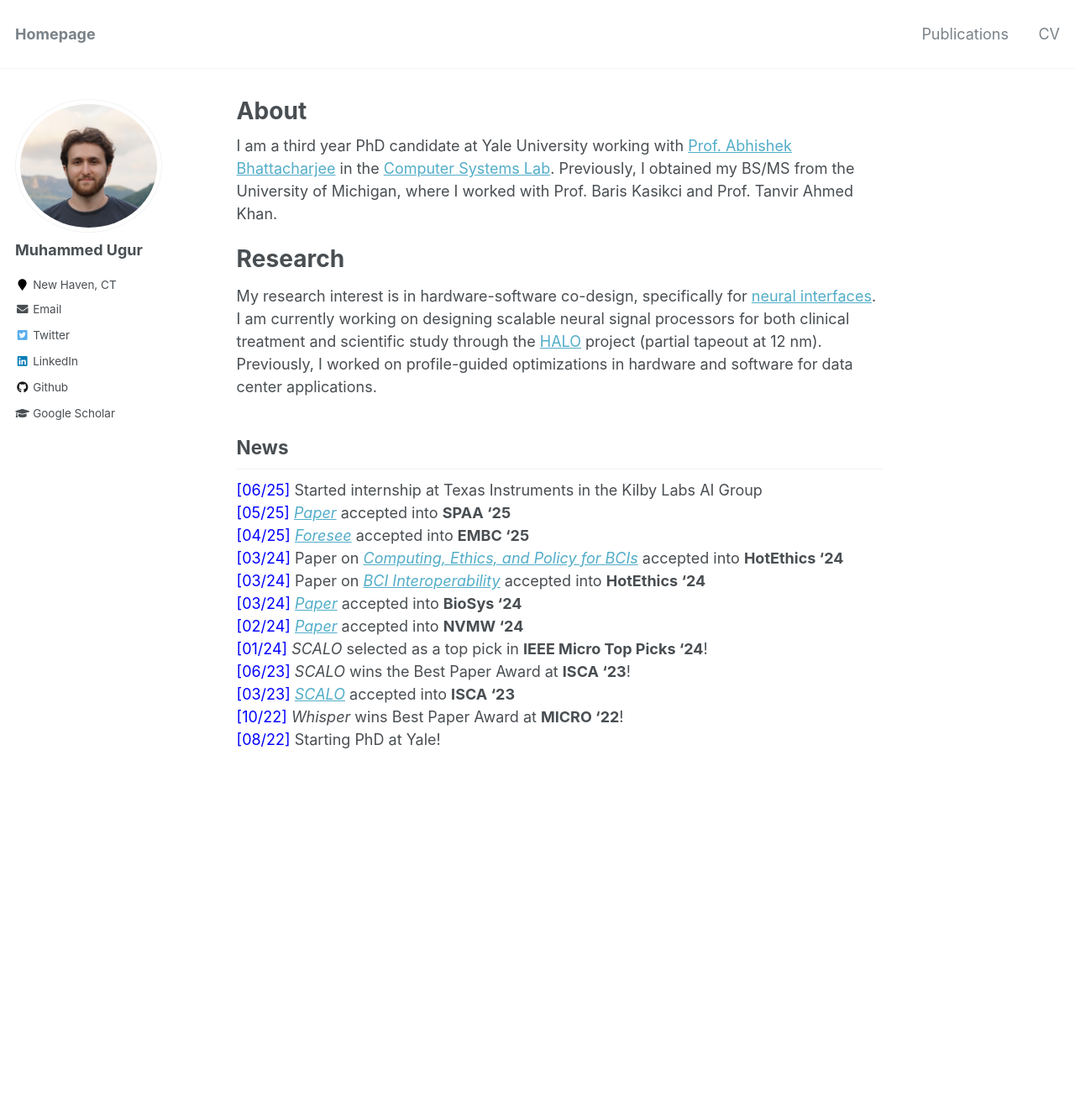
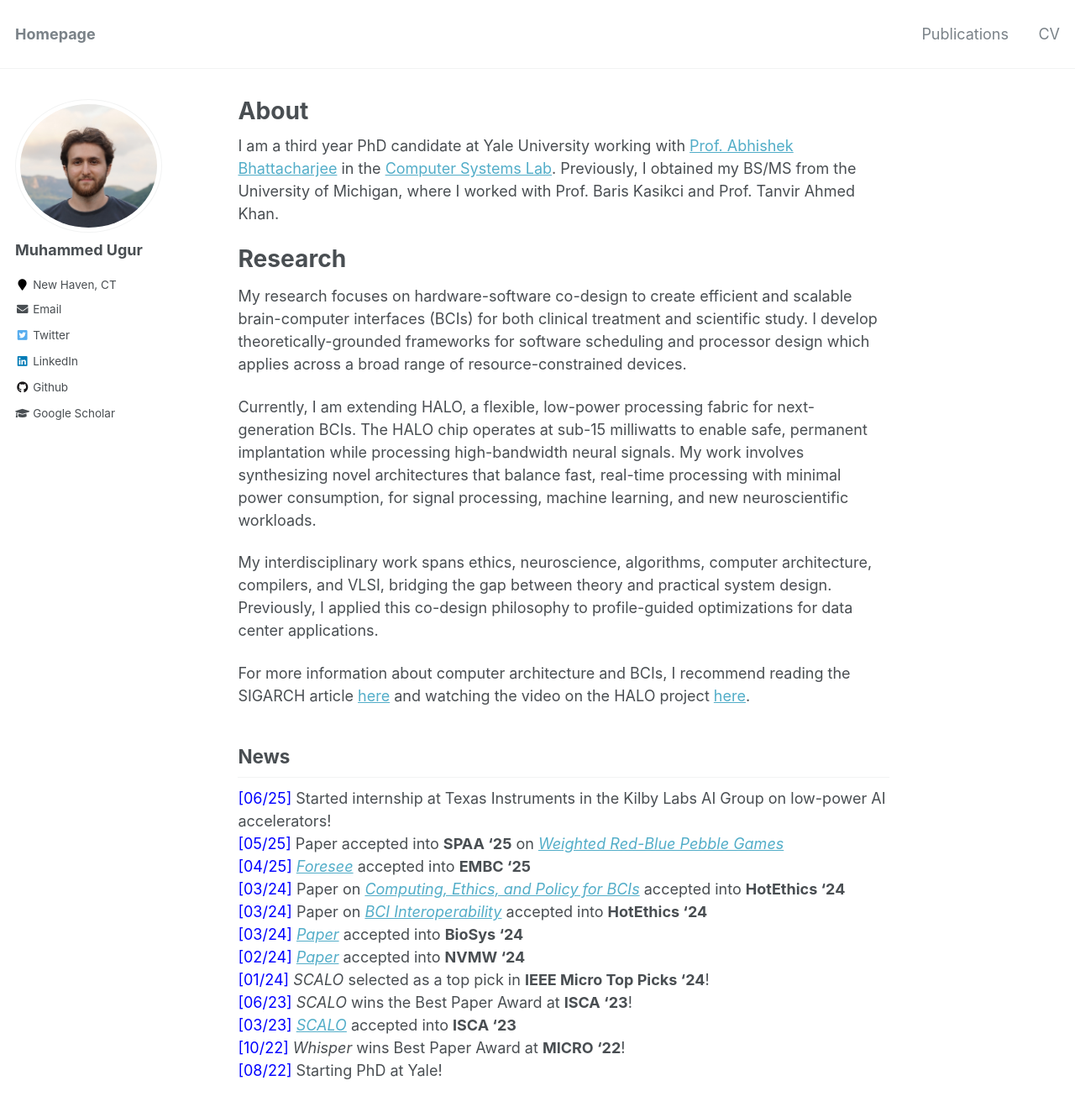
Before and after one commit to meugur/meugur.github.io, a Jekyll site: the page built from _pages/about.md, in a window 1280 px wide and 1338 px high. Shown: the top 1324 px of the window at 84% size. Built offline with Jekyll 4.4.1, drawn with Linux system fonts in a browser that asks for light colours.

```diff
--- a/_pages/about.md
+++ b/_pages/about.md
@@ -16,19 +16,25 @@ Prof. Tanvir Ahmed Khan.
 Research
 ======
 
-My research interest is in hardware-software co-design, specifically for
-[neural interfaces](https://www.sigarch.org/the-brain-computer-interfacing-landscape-for-computer-architects).
-I am currently working on designing scalable neural signal processors for both
-clinical treatment and scientific study through the
-[HALO](https://www.youtube.com/watch?v=eenFPogXcq4) project (partial tapeout
-at 12 nm). Previously, I worked on profile-guided optimizations in hardware
-and software for data center applications.
+My research focuses on hardware-software co-design to create efficient and scalable brain-computer interfaces (BCIs) for both clinical treatment and scientific study.
+I develop theoretically-grounded frameworks for software scheduling and processor design which applies across a broad range of resource-constrained devices.
+
+Currently, I am extending HALO, a flexible, low-power processing fabric for next-generation BCIs.
+The HALO chip operates at sub-15 milliwatts to enable safe, permanent implantation while processing high-bandwidth neural signals.
+My work involves synthesizing novel architectures that balance fast, real-time processing with minimal power consumption, for signal processing, machine learning, and new neuroscientific workloads.
+
+My interdisciplinary work spans ethics, neuroscience, algorithms, computer architecture, compilers, and VLSI, bridging the gap between theory and practical system design.
+Previously, I applied this co-design philosophy to profile-guided optimizations for data center applications.
+
+For more information about computer architecture and BCIs,
+I recommend reading the SIGARCH article [here](https://www.sigarch.org/the-brain-computer-interfacing-landscape-for-computer-architects) and
+watching the video on the HALO project [here](https://www.youtube.com/watch?v=eenFPogXcq4).
 
 News
 -----
-<span style="color:blue">[06/25]</span> Started internship at Texas Instruments in the Kilby Labs AI Group
-<span style="color:blue">[05/25]</span> [_Paper_](https://meugur.github.io/files/spaa-25.pdf) accepted into **SPAA '25**
-<span style="color:blue">[04/25]</span> [_Foresee_](https://meugur.github.io/files/foresee-25.pdf) accepted into **EMBC '25**
+<span style="color:blue">[06/25]</span> Started internship at Texas Instruments in the Kilby Labs AI Group on low-power AI        accelerators!
+<span style="color:blue">[05/25]</span> Paper accepted into **SPAA '25** on [_Weighted Red-Blue Pebble Games_](https://meugur.github.io/files/wrbpg-spaa-25.pdf)
+<span style="color:blue">[04/25]</span> [_Foresee_](https://meugur.github.io/files/foresee-embc-25.pdf) accepted into **EMBC '25**
 <span style="color:blue">[03/24]</span> Paper on [_Computing, Ethics, and Policy for BCIs_](https://meugur.github.io/files/vision-hotethics-24.pdf) accepted into **HotEthics '24**
 <span style="color:blue">[03/24]</span> Paper on [_BCI Interoperability_](https://meugur.github.io/files/interop-hotethics-24.pdf) accepted into **HotEthics '24**
 <span style="color:blue">[03/24]</span> [_Paper_](https://meugur.github.io/files/coverage-biosys-24.pdf) accepted into **BioSys '24**
--- a/_sass/_page.scss
+++ b/_sass/_page.scss
@@ -7,7 +7,7 @@
   @include clearfix;
   margin-top: 2em;
   padding-left: 1em;
-  padding-right: 1em;
+  padding-right: 0.5em;
   animation: intro 0.3s both;
   animation-delay: 0.35s;
 
--- a/assets/css/main.scss
+++ b/assets/css/main.scss
@@ -39,3 +39,8 @@
 @import "vendor/font-awesome/brands";
 @import "vendor/magnific-popup/magnific-popup";
 @import "print";
+
+
+#main.page {
+  padding-right: 0.5em !important;
+}
```
Also changed, not shown: _pages/publications.md (+25 -14 lines), 2 other files.
